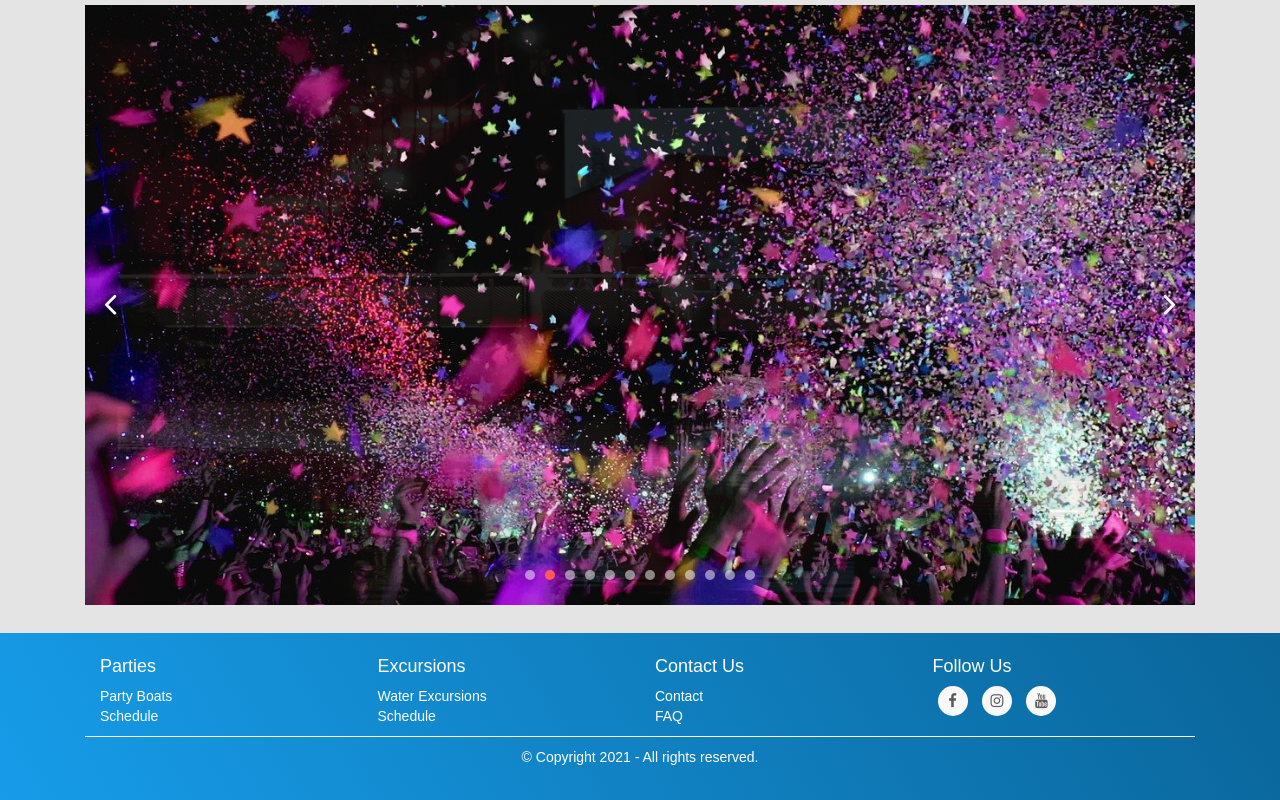
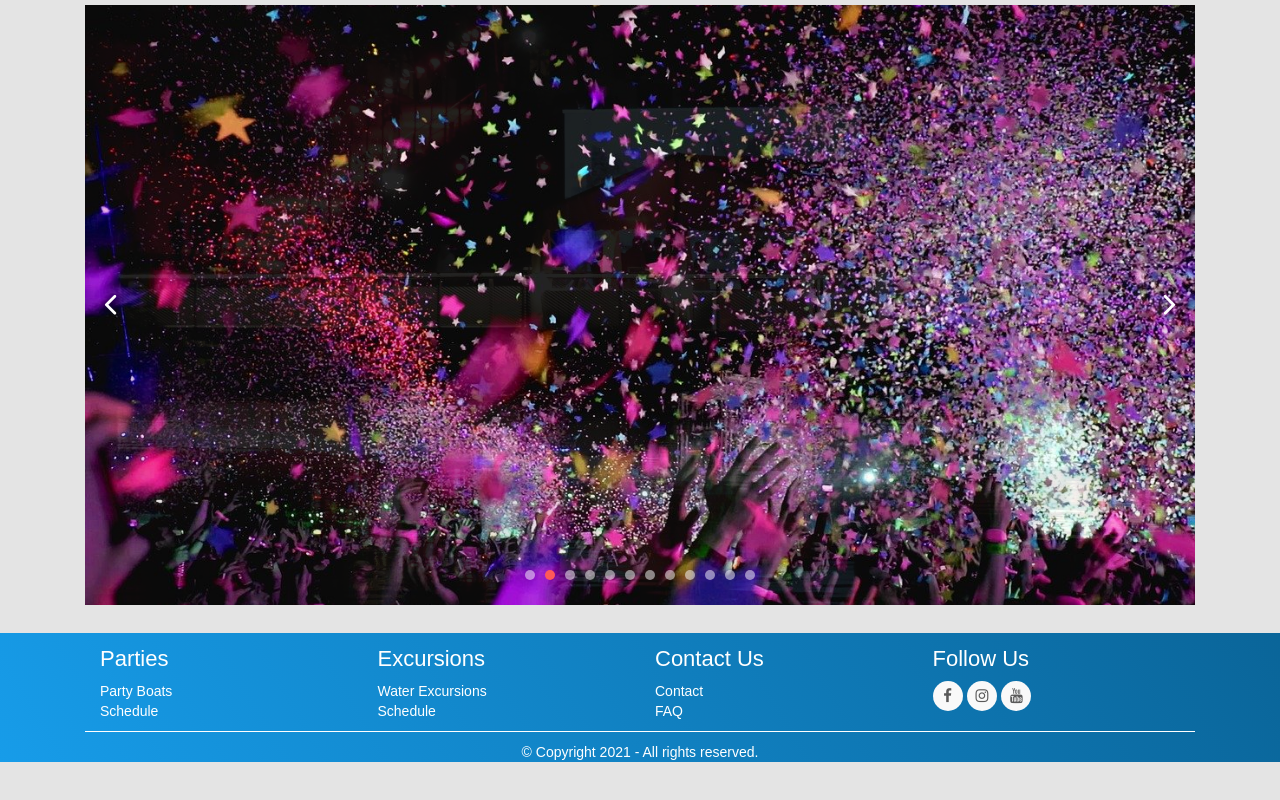
Before and after one commit to fdelucia04/Miami-Party-Water-Park, a plain HTML site: page index.html in a window 1280 px wide. Shown: the part 1331-2131 px from the top of the page. After the commit the page ends 2093 px from the top, so only its background shows below. Drawn offline with nearby package versions, Linux system fonts and the light colour scheme.

Commit message:
Add files via upload

```diff
--- a/css/style.css
+++ b/css/style.css
@@ -543,6 +543,24 @@ footer a:hover {
   color: white;
 }
 
+.footer-pad h4 {
+  font-family: Arial, Helvetica, sans-serif;
+  font-size: 22px;
+  margin-top: 0px;
+  margin-bottom: 10px;
+}
+
+.col-md-3 h4 {
+  font-family: Arial, Helvetica, sans-serif;
+  font-size: 22px;
+  margin-top: 0px;
+  margin-bottom: 10px;
+}
+
+.col-md-12 p {
+  margin-bottom: 0px;
+}
+
 @media screen and (max-width: 768px) {
   .mainfooter,
   .row {
@@ -567,7 +585,7 @@ ul.social-network {
 
 ul.social-network li {
   display: inline;
-  margin: 0 5px;
+  margin: 0 0;
 }
 
 .social-network a.icoFacebook:hover {
```
